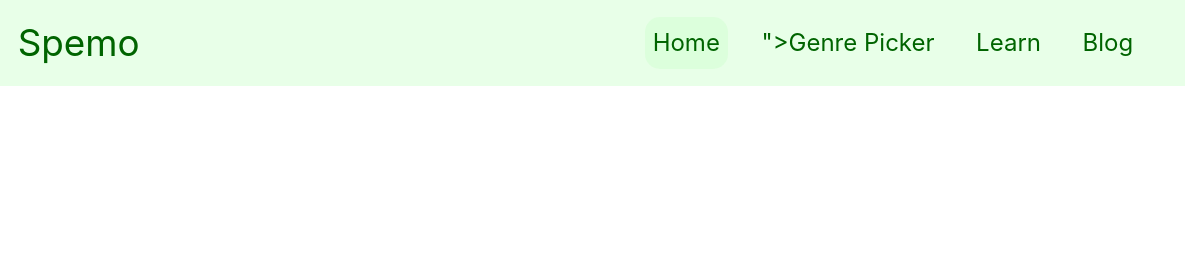
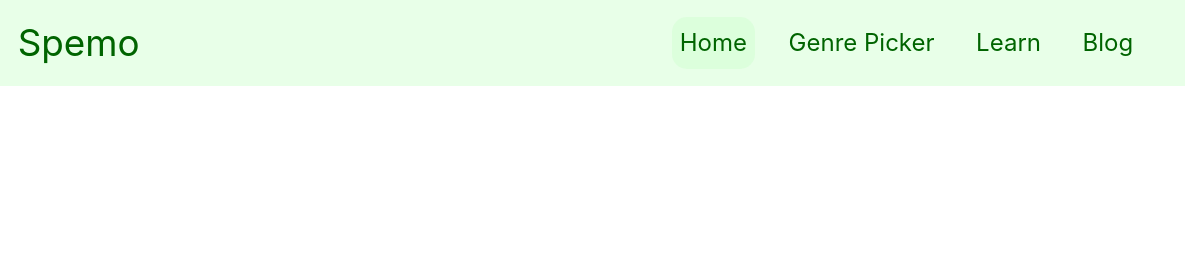
Before and after one commit to ganning127/emotion-song-recommender, a plain HTML site: page index.html in a window 1280 px wide. Shown: the top 280 px of the page, 95-1280 px from the left. Drawn offline with nearby package versions, Linux system fonts and the light colour scheme.

Commit message:
Update index.html

```diff
--- a/index.html
+++ b/index.html
@@ -28,7 +28,7 @@
             <a class="nav-link active" href="index.html">Home</a>
           </li>
           <li class="nav-item">
-            <a class="nav-link" href= <script src="https://gist.github.com/erxn-mcg/5b32ba8b0689aeb6a642cb0fa6336f3c.js"></script>">Genre Picker</a>
+            <a class="nav-link" href= "picker.html">Genre Picker</a>
           </li>
           <li class="nav-item">
             <a class="nav-link" href="#">Learn</a>
```
